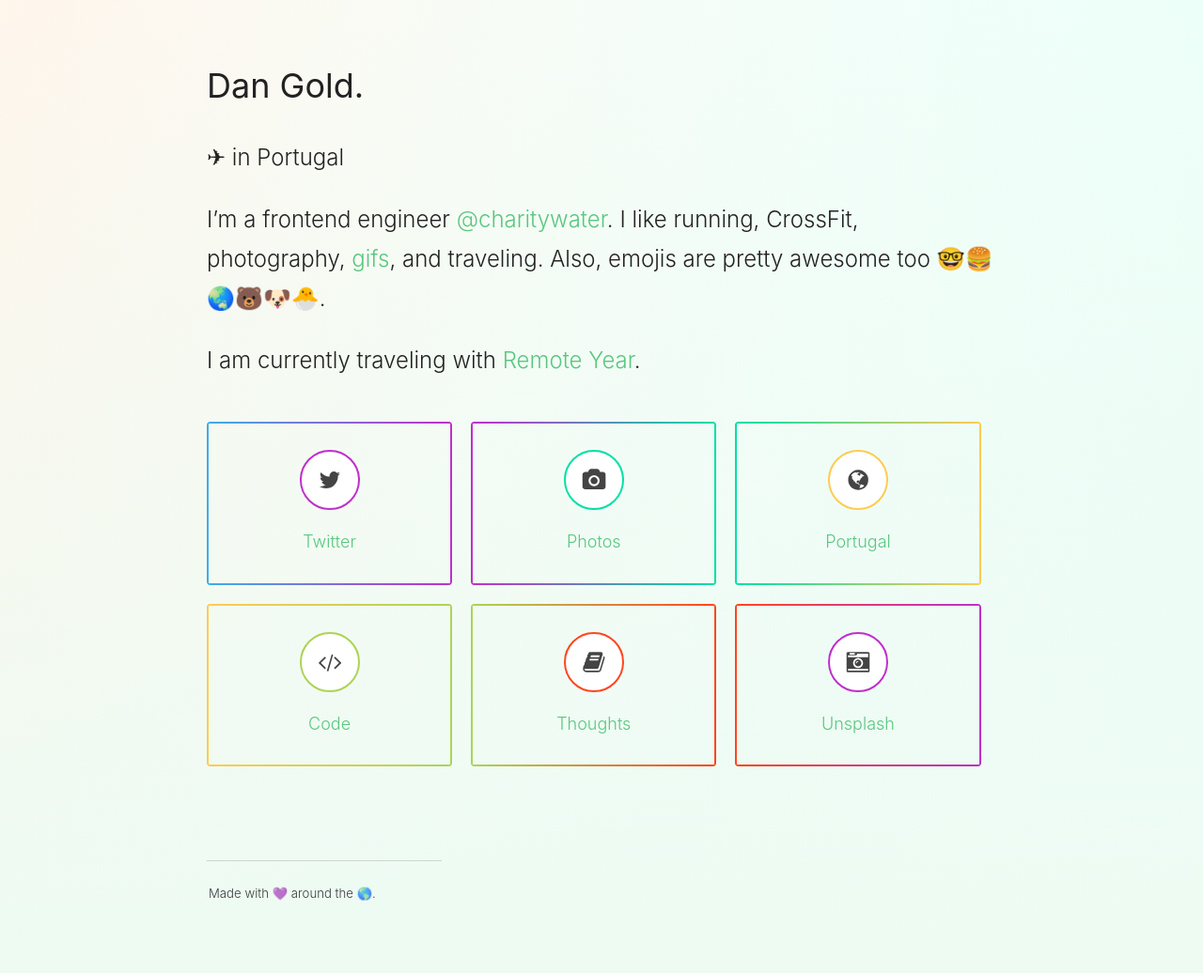
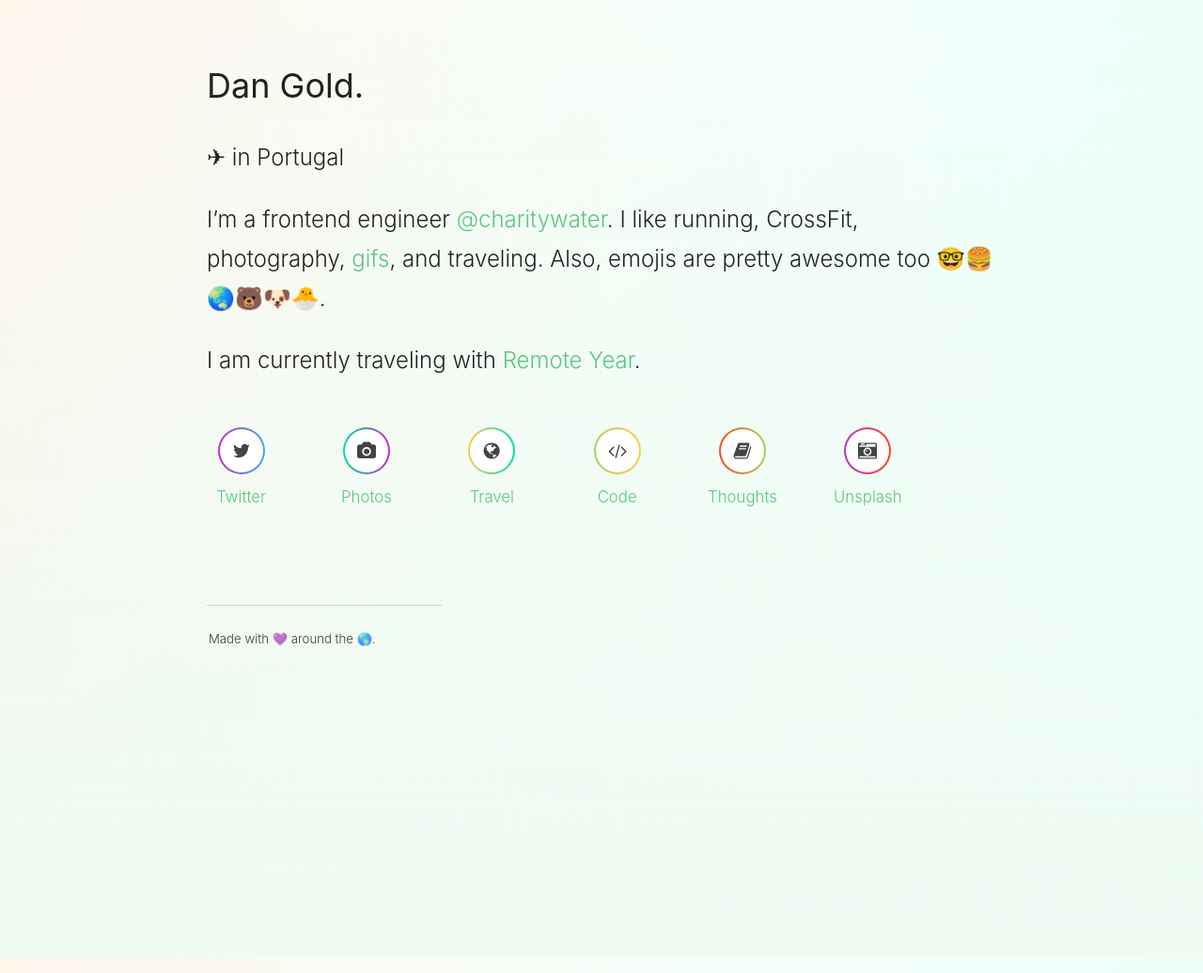
Before and after one commit to jessess/www, a Jekyll site: the page built from index.html, in a window 1280 px wide. Shown: the whole page at 94% size. Built offline with Jekyll 4.4.1, drawn with Linux system fonts in a browser that asks for light colours.

Commit message:
Updating the homepage circles

```diff
--- a/_includes/styles.css
+++ b/_includes/styles.css
@@ -86,21 +86,12 @@
 $home-purple: #bf2fcb;
 
 @mixin border-gradient($from, $to) {
-  border-left: 2px solid $from;
-  border-right: 2px solid $to;
-  background-image: -webkit-linear-gradient(left, $from, $to), -webkit-linear-gradient(left, $from, $to);
-
   .svg-wrap {
-    border-color: $to;
+    background-image: linear-gradient(to left, $from, $to), linear-gradient(to left, $from, $to);
   }
 
-  &:hover {
-    border-color: $from;
-    background-size: 300% 2px;
-
-    .svg-wrap {
-      border-color: $from;
-    }
+  &:hover svg path {
+    fill: $to;
   }
 }
 
@@ -109,26 +100,26 @@
 }
 
 .self-promotion {
-  display: flex;
-  flex-wrap: wrap;
+  margin-top: 60px;
+
+  @media (min-width: 640px) {
+    display: flex;
+    flex-wrap: wrap;
+    max-width: 800px;
+    margin-left: -30px;
+    margin-top: 30px;
+  }
 }
 
 .home-thing {
-  display: block;
-  padding: 30px 20px;
-  border-radius: 4px;
+  display: flex;
+  align-items: center;
   text-align: center;
-  width: calc(50% - 55px);
   margin-top: 20px;
-  font-size: 75%;
-  background-repeat: no-repeat;
-  background-clip: border-box;
-  background-position: 0 100%, 0 0;
-  background-size: 100% 2px;
-  transition: all .25s linear;
+  font-size: 70%;
 
-  &:nth-child(even) {
-    margin-left: 20px;
+  @media (min-width: 640px) {
+    display: block;
   }
 
   &:nth-child(1) {
@@ -160,41 +151,52 @@
     top: 50%;
     left: 50%;
     transform: translate(-50%, -50%);
-    width: 25px;
-    height: 25px;
+    width: 20px;
+    height: 20px;
+    z-index: 10;
 
     path {
       fill: #444;
+      transition: fill .15s linear;
     }
   }
 
   p {
-    margin-bottom: 0;
+    margin: 0;
+  }
+
+  @media (min-width: 480px) {
+
   }
 
   @media (min-width: 640px) {
-    width: calc(33% - 60px);
-    margin-right: 20px;
-
-    &:nth-child(even) {
-      margin-left: 0;
-    }
-
-    &:nth-child(3n) {
-      margin-right: 0;
-    }
+    flex: 1;
   }
 }
 
 .svg-wrap {
-  margin: auto;
-  width: 60px;
-  height: 60px;
+  width: 50px;
+  height: 50px;
   position: relative;
-  background: #fff;
   border-radius: 50%;
-  border: solid 2px;
-  transition: border-color .25s linear;
+  margin-right: 15px;
+
+  @media (min-width: 640px) {
+    margin: auto;
+    margin-bottom: 10px;
+  }
+
+  &:before {
+    content: '';
+    display: block;
+    width: calc(100% - 4px);
+    height: calc(100% - 4px);
+    border-radius: 50%;
+    background: #fff;
+    top: 2px;
+    left: 2px;
+    position: absolute;
+  }
 }
 
 /*************************************/
--- a/index.html
+++ b/index.html
@@ -27,7 +27,7 @@
 
     <a class="home-thing" href="/trips/portugal">
       <div class="svg-wrap">{% include svg/globe.svg %}</div>
-      <p>Portugal</p>
+      <p>Travel</p>
     </a>
 
     <a class="home-thing" href="http://codepen.io/danielcgold/">
```
